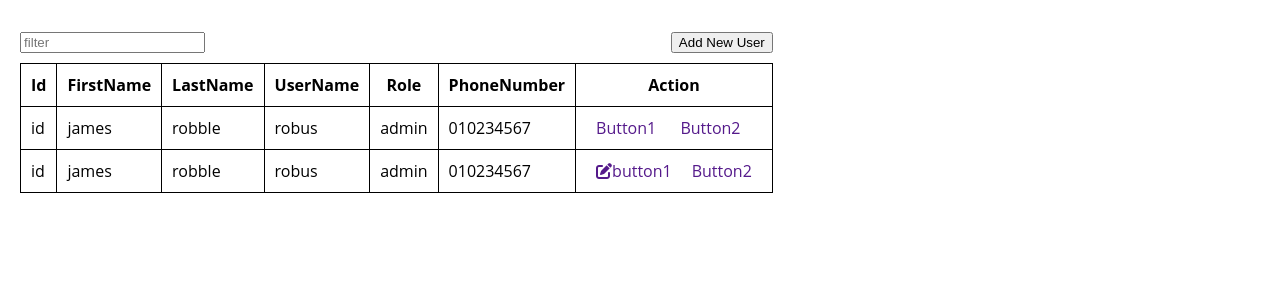
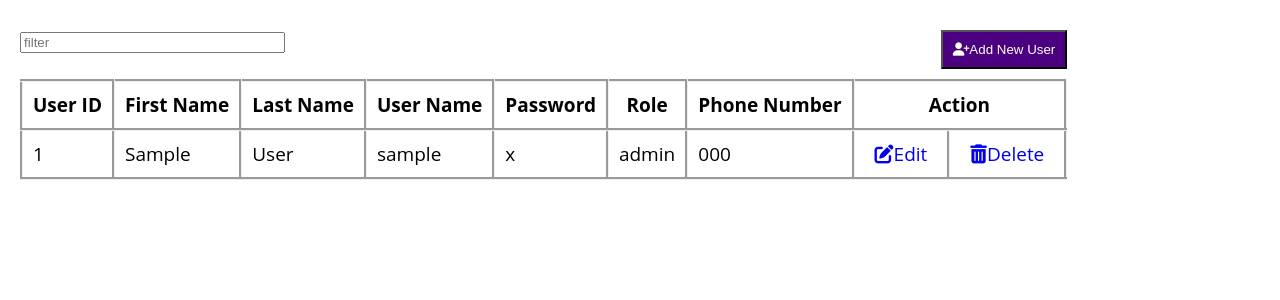
Before and after one commit to mahier8/batch14-project, a PHP site: page /index.php?action=userView in a window 1280 px wide. Shown: the top 300 px of the page. Run offline with PHP 8.4, Linux system fonts and the light colour scheme; tables that the repository leaves empty or names only in its code hold one stand-in row (values such as "Sample post"); some libraries are stand-ins or nearby versions; some web fonts are replaced.

Commit message:
create the delete in my user view

```diff
--- a/controller/controller.php
+++ b/controller/controller.php
@@ -1,9 +1,17 @@
 <?php
-
+require("./model/UserManager.php");
 function landing(){
     require("./view/landing.php");
 }
 
 function userView(){
+    $getUsers = new UserManager();
+    $users = $getUsers->getUser();
     require("./view/userView.php");
 }
+
+function userId($getId){
+    $getId = new UserManager($getId);
+    $getId->delete();
+    header("location:index.php?action=userView");
+}
--- a/index.php
+++ b/index.php
@@ -1,6 +1,7 @@
 <?php
-include("./controller/controller.php");
 
+require("./controller/controller.php");
+try{
 $action = (isset($_REQUEST['action'])) ? $_REQUEST['action'] : "";
 
 switch($action) {
@@ -9,6 +10,27 @@ switch($action) {
 
     case "userView" : userView();
         break;
+
+    case "userDel";
+    if(isset($_GET['delete']) && $_GET['delete'] > 0){
+        userId($_GET['delete']);
+        require("./view/userView.php");
+    }
+        break;
+
     default : landing();
         break;
 }
+
+
+}catch(ErrorException $e){
+    $msg = $e->getMessage();
+    require("./view/errorView.php");
+}
+catch(Exception $e){
+    $msg = $e->getMessage();
+    $code = $e->getCode();
+    $file = $e->getFile();
+    $line = $e->getLine();
+    require("./view/exceptionView.php");
+}
--- a/model/Manager.php
+++ b/model/Manager.php
@@ -1,7 +1,6 @@
 <?php
 class Manager {
     protected $_connexion;
-    public $_article_id;
 
     const DBNAME = "school";
     const HOST = "localhost";
--- a/model/UserManager.php
+++ b/model/UserManager.php
@@ -1,17 +1,22 @@
 <?php
 require("Manager.php");
 class UserManager extends Manager {
+    public function __construct($userid = 0) {
+        parent::__construct();
+        $this->userid = $userid;
 
-    public function __construct($article_id =0) {
-        parent::__construct();
-        $this->_article_id = $article_id;
     }
 
-
     public function getUser(){
-        $get = $this->_connexion->query("SELECT id,firstName, lastName, userName, role, phoneNumber FROM");
-        $getUsers= $get->fetchAll(PDO::FETCH_ASSOC);
+        $get = $this->_connexion->query("SELECT id,firstName, lastName, userName,password, role, phoneNumber FROM user");
+        $getUsers= $get->fetchAll();
         $get->closeCursor();
         return $getUsers;
     }
+
+    public function delete(){
+        $req = $this->_connexion->prepare("DELETE FROM user WHERE id = :userId");
+        $req->bindParam("userId", $this->userid, PDO::PARAM_STR);
+        $req->execute();
+    }
 }
--- a/public/styles/user.css
+++ b/public/styles/user.css
@@ -8,9 +8,15 @@ table{
     border-collapse:collapse ;
 }
 
-th,td{
-    border: 1px solid black;
+tr th{
+  font-weight: bolder;
+}
+
+th ,td{
+    border: 3px;
+    border-style: groove;
     padding: 10px;
+    font-size: 19px;
 }
 #mainContent{
     margin: 30px 20px;
@@ -18,13 +24,16 @@ th,td{
 
 tr a{
     text-decoration: none;
+    padding: 10px;
 }
 
 tbody tr:hover{
     background: lightgray;
 }
-tr a{
 
-    /* background-image: url("../imgs/images.jpg");  */
+form button{
+    background: indigo;
+    color: ivory;
+    outline: none;
     padding: 10px;
 }
--- a/view/template.php
+++ b/view/template.php
@@ -19,5 +19,6 @@
 
         <!-- add the footer -->
     </div>
+    <script src="./public/js/main.js"></script>
 </body>
 </html>
--- a/view/userView.php
+++ b/view/userView.php
@@ -1,19 +1,19 @@
 <?php ob_start();?>
 <link rel="stylesheet" href="./public/styles/user.css">
 <?php $style = ob_get_clean();?>
+
 <?php ob_start(); ?>
-
 <div id="mainContent">
 
 
     <div class="section">
         <div class="contentHead">
-                <form class="filter">
-                    <input type="input" name="filter" placeholder="filter">
+                <form action="Post" class="filter">
+                    <input type="text" name="filter" placeholder="filter" size="30px" >
                 </form>
 
-                <form class="">
-                    <button type="submit" name="addNewUser">Add New User</button>
+                <form  action=""   method="POST"    class="newuser">
+                    <button type="submit" name="addNewUser" ><i class="fas fa-user-plus"></i>Add New User</button>
                 </form>
         </div>
 
@@ -25,38 +25,33 @@
         <table>
             <thead>
                 <tr>
-                    <th>Id</th>
-                    <th>FirstName</th>
-                    <th>LastName</th>
-                    <th>UserName</th>
+                    <th>User ID</th>
+                    <th>First Name</th>
+                    <th>Last Name</th>
+                    <th>User Name</th>
+                    <th>Password</th>
                     <th>Role</th>
-                    <th>PhoneNumber</th>
+                    <th>Phone Number</th>
                     <th colspan="2">Action</th>
 
                 </tr>
             </thead>
             <tbody>
+                <?php foreach($users as $user):?>
+                    <tr>
+                        <td><?= htmlspecialchars($user['id']) ; ?></td>
+                        <td><?= htmlspecialchars($user['firstName']) ;?></td>
+                        <td><?= htmlspecialchars($user['lastName']); ?></td>
+                        <td><?= htmlspecialchars($user['userName']); ?></td>
+                        <td><?= htmlspecialchars($user['password']); ?></td>
+                        <td><?= htmlspecialchars($user['role']); ?></td>
+                        <td><?= htmlspecialchars($user['phoneNumber']); ?></td>
+                        <td><a href="index.php?action=userEdit&edit=<?= $user['id'];?>"><i class="fas fa-edit"></i>Edit</a></td>
+                        <td><a href="index.php?action=userDel&delete=<?= $user['id'];?>"><i class="fas fa-trash-alt"></i>Delete</a> </td>
 
-                <tr>
-                    <td>id</td>
-                    <td>james</td>
-                    <td>robble</td>
-                    <td>robus</td>
-                    <td>admin</td>
-                    <td>010234567</td>
-                    <td colspan="2"><a href="">Button1</a> <a href="">Button2</a> </td>
+                    </tr>
 
-                </tr>
-                <tr>
-                    <td>id</td>
-                    <td>james</td>
-                    <td>robble</td>
-                    <td>robus</td>
-                    <td>admin</td>
-                    <td>010234567</td>
-                    <td colspan="2"><a href=""><i class="fas fa-edit"></i>button1</a><a href="">Button2</a> </td>
-
-                </tr>
+                <?php endforeach;?>
             </tbody>
         </table>
 
```
Also changed, not shown: public/js/main.js (line endings or trailing spaces).
